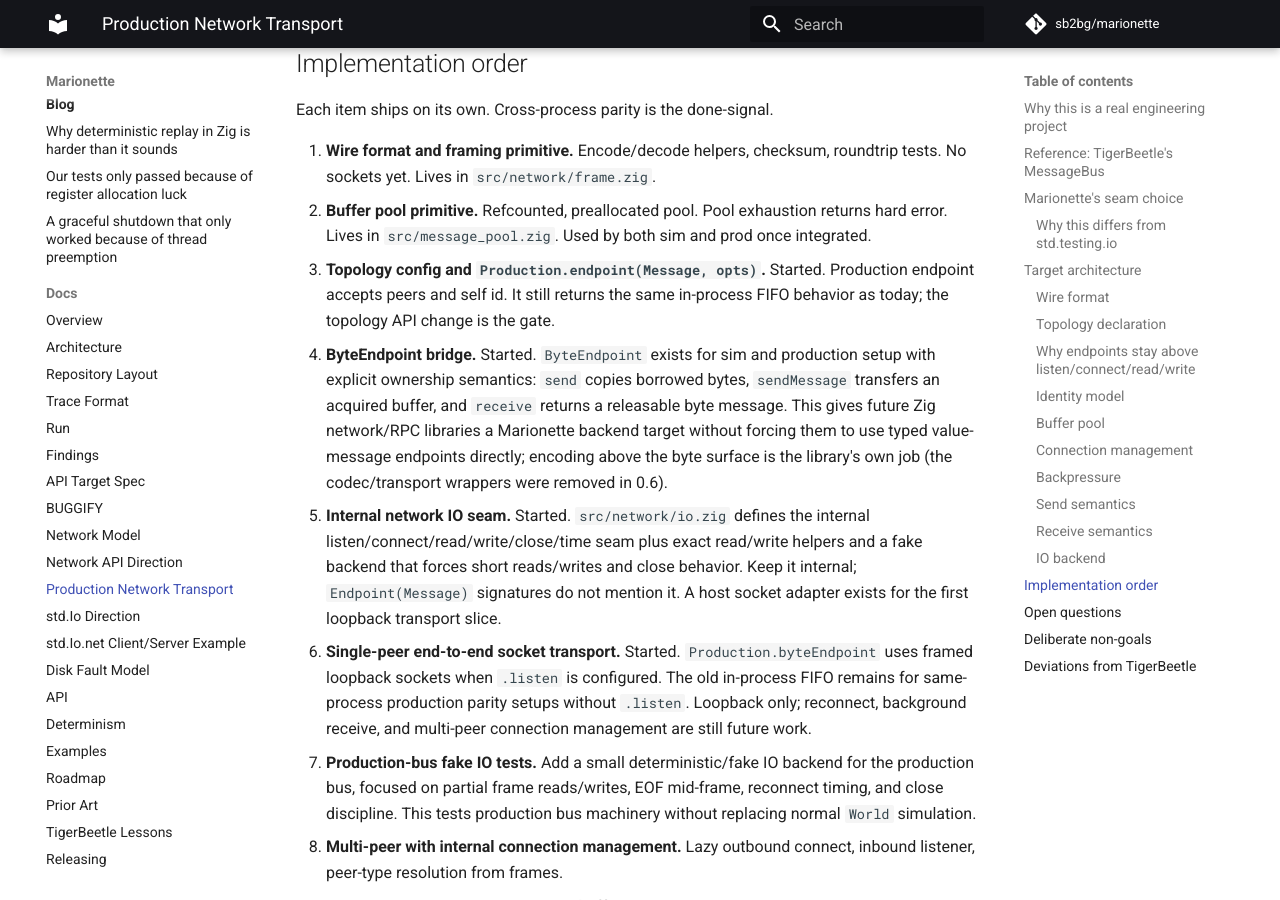
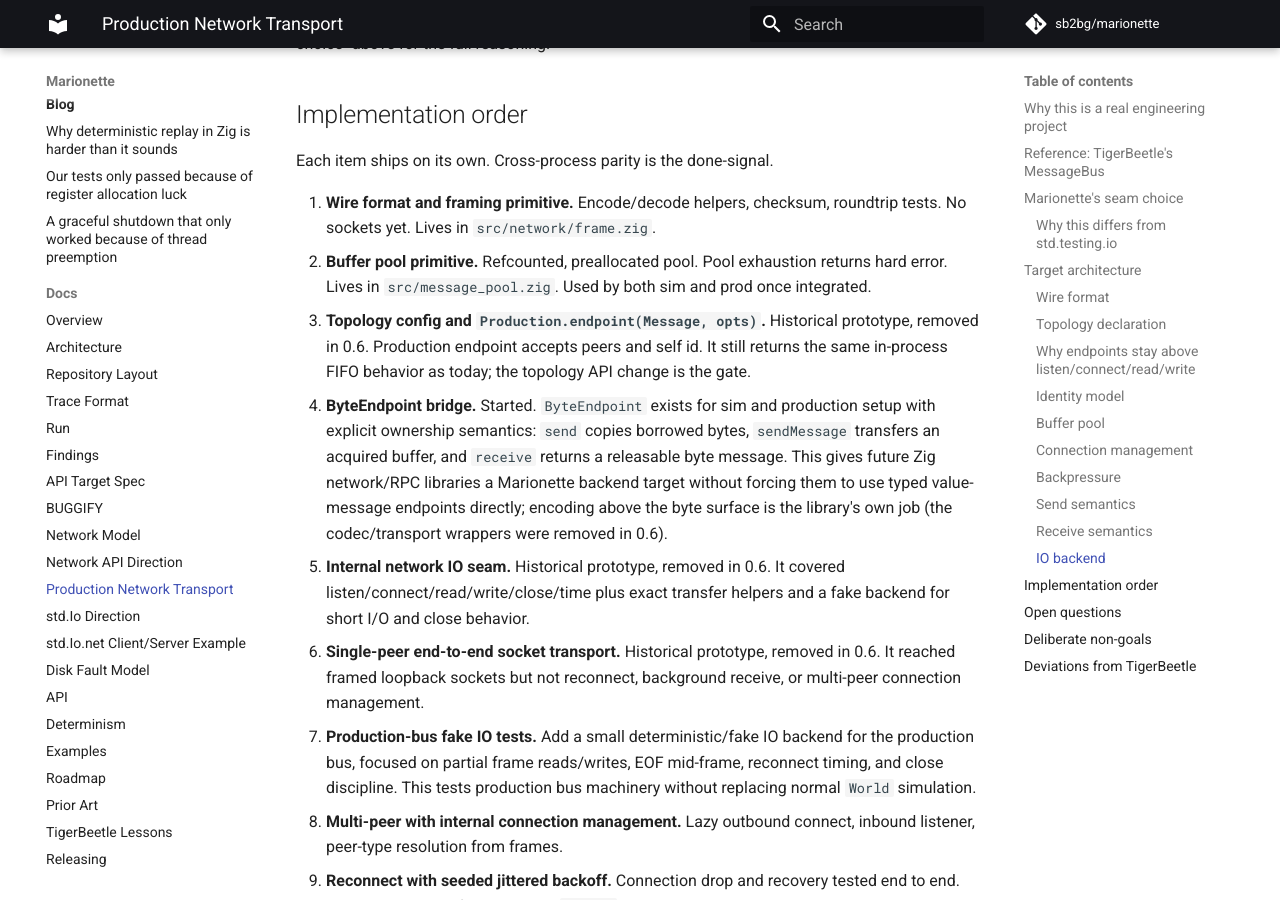
Before and after one commit to sb2bg/marionette, an MkDocs documentation site: the page built from docs/network-production.md, in a window 1280 px wide and 900 px high, scrolled down 7257 px. Built offline with MkDocs 1.6.1 and Material for MkDocs 9.7.7, drawn with Linux system fonts in a browser that asks for light colours; comment, search, counter and statistics services are not loaded; some of the changed text lies outside the part shown.

Commit message:
Finish production endpoint removal cleanup

```diff
--- a/docs/network-production.md
+++ b/docs/network-production.md
@@ -7,8 +7,10 @@
 > socket bus. This file is retained as design history because the analysis
 > (framing, pooling, reconnect, TigerBeetle's MessageBus) informed that
 > decision. The experimental adapters and their private socket runtime were
-> removed in 0.6. Nothing below is planned work. The current API direction
-> lives in `docs/network-api.md`.
+> removed in 0.6. Nothing below is planned work. Sections below retain the
+> terminology and proposed phases of that historical design; descriptions of
+> files or APIs are not statements about the current tree. The current API
+> direction lives in `docs/network-api.md`.
 
 This document was a forward-looking plan for the target shape of
 Marionette's production-side `Endpoint(Message)`, had it grown from a
@@ -75,9 +77,9 @@ every function signature that takes an endpoint and leak library internals
 into application code. The same `Endpoint(Message)` type is
 satisfied by two impls: a simulation impl backed by the deterministic
 packet bus, and a production impl backed by sockets. Production transport
-work goes behind the existing endpoint vtable in
-`src/network/endpoint.zig`, with the runtime in
-`src/network/production.zig`. No type signatures change in user-facing code.
+work would have gone behind the endpoint vtable in `src/network/endpoint.zig`,
+with a private production runtime. No type signatures would have changed in
+user-facing code.
 
 **Implementer-internal seam (deferred, not foreclosed).** Whether the
 production-side bus implementation is itself parametric on an internal IO
@@ -338,7 +340,8 @@ Each item ships on its own. Cross-process parity is the done-signal.
 2. **Buffer pool primitive.** Refcounted, preallocated pool. Pool exhaustion
    returns hard error. Lives in `src/message_pool.zig`. Used by both sim and
    prod once integrated.
-3. **Topology config and `Production.endpoint(Message, opts)`.** Started.
+3. **Topology config and `Production.endpoint(Message, opts)`.** Historical
+   prototype, removed in 0.6.
    Production endpoint accepts peers and self id. It still returns the same
    in-process FIFO behavior as today; the topology API change is the gate.
 4. **ByteEndpoint bridge.** Started. `ByteEndpoint` exists for sim and
@@ -348,16 +351,12 @@ Each item ships on its own. Cross-process parity is the done-signal.
    Marionette backend target without forcing them to use typed value-message
    endpoints directly; encoding above the byte surface is the library's own
    job (the codec/transport wrappers were removed in 0.6).
-5. **Internal network IO seam.** Started. `src/network/io.zig` defines the
-   internal listen/connect/read/write/close/time seam plus exact read/write
-   helpers and a fake backend that forces short reads/writes and close behavior.
-   Keep it internal; `Endpoint(Message)` signatures do not mention it. A host
-   socket adapter exists for the first loopback transport slice.
-6. **Single-peer end-to-end socket transport.** Started.
-   `Production.byteEndpoint` uses framed loopback sockets when `.listen` is
-   configured. The old in-process FIFO remains for same-process production
-   parity setups without `.listen`. Loopback only; reconnect, background
-   receive, and multi-peer connection management are still future work.
+5. **Internal network IO seam.** Historical prototype, removed in 0.6. It
+   covered listen/connect/read/write/close/time plus exact transfer helpers and
+   a fake backend for short I/O and close behavior.
+6. **Single-peer end-to-end socket transport.** Historical prototype, removed
+   in 0.6. It reached framed loopback sockets but not reconnect, background
+   receive, or multi-peer connection management.
 7. **Production-bus fake IO tests.** Add a small deterministic/fake IO backend
    for the production bus, focused on partial frame reads/writes, EOF
    mid-frame, reconnect timing, and close discipline. This tests production bus
```
Also changed, not shown: README.md (+5 -6 lines), ROADMAP.md (+2 -4 lines), docs/architecture.md (+0 -4 lines), docs/examples.md (+0 -2 lines), docs/index.md (+5 -6 lines), docs/overview.md (+4 -4 lines), 2 other files.
